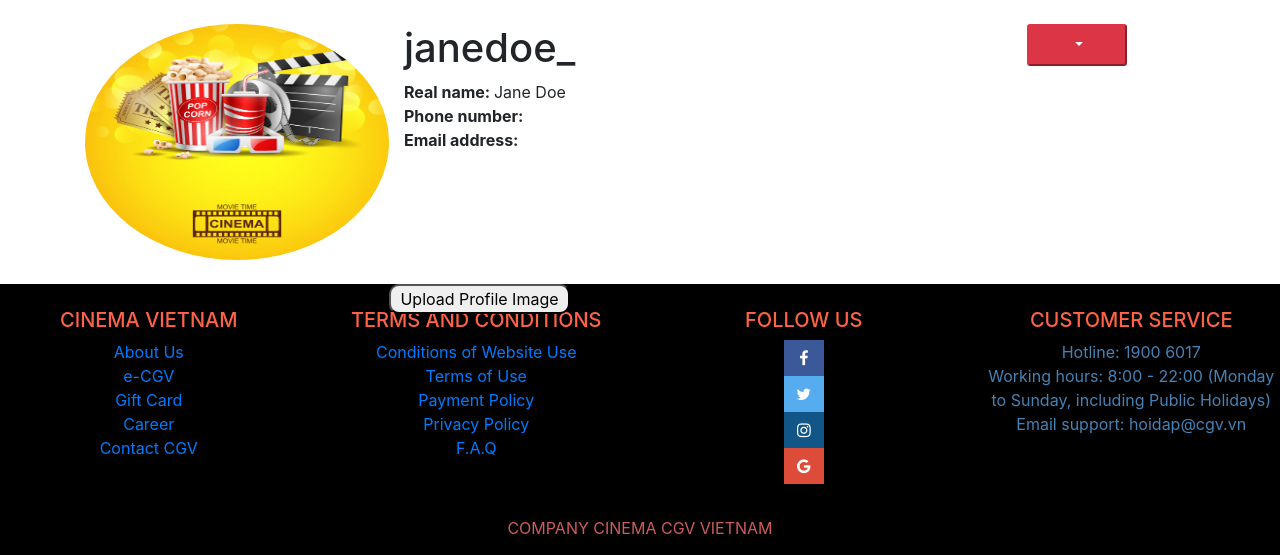
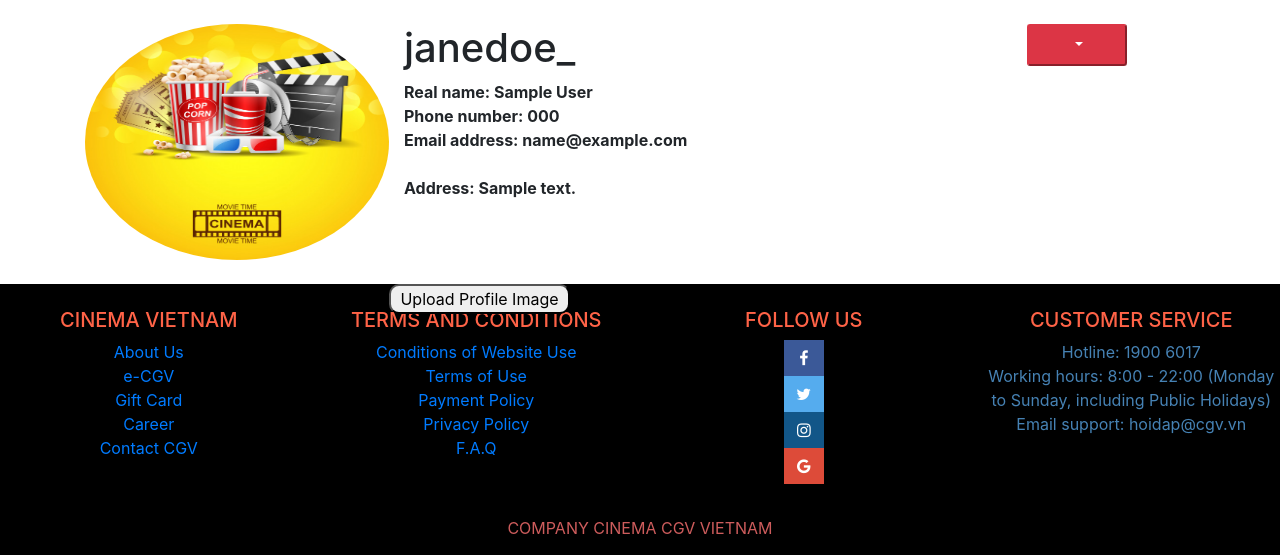
Before and after one commit to TheFutureLegends/Movie-Booking-System, a Spring app: template src/main/resources/templates/profile-log-in.html in a window 1280 px wide. Shown: the part 101-656 px from the top of the page. Run offline with Thymeleaf, Linux system fonts and the light colour scheme; the template is opened without the code that fills it: most values are stand-ins (such as "Sample title", 1, 10 or a date in 2020); data that the repository does not hold is empty.

Commit message:
user profile draft

```diff
--- a/src/main/resources/templates/profile-log-in.html
+++ b/src/main/resources/templates/profile-log-in.html
@@ -74,7 +74,7 @@
                           <br>
                     <div><button class="profile_image_button" type="button">Upload Profile Image</button>
                     </div>
-                    <div class="profile col-md-8 col-sm-8">
+                    <div class="profile col-md-8 col-sm-8" th:each="tempUser : ${users}">
                             <h1 class="profile">janedoe_</h1>
 
                             <div>
@@ -86,11 +86,19 @@
                                       </ul>
                             </div>
                             <p>
-                                <span class="profile-real-name"><b>Real name: </b>Jane Doe
+                                <span class="profile-real-name">
+                                    <b>Real name: </b>
+                                    <b th:text="${tempUser.fullName}"></b>
                                 <br>
-                                <b>Phone number: </b>
+                                    <b>Phone number: </b>
+                                    <b th:text="${tempUser.phone}"></b>
                                 <br>
-                                <b>Email address: </b>
+                                    <b>Email address: </b>
+                                    <b th:text="${tempUser.email}"></b><br>
+                                <br>
+                                    <b>Address: </b>
+                                    <b th:text="${tempUser.address}"></b>
+
                                 </span>
 
                             </p>
```
Also changed, not shown: src/main/resources/templates/profile-edit.html (+12 -6 lines).
